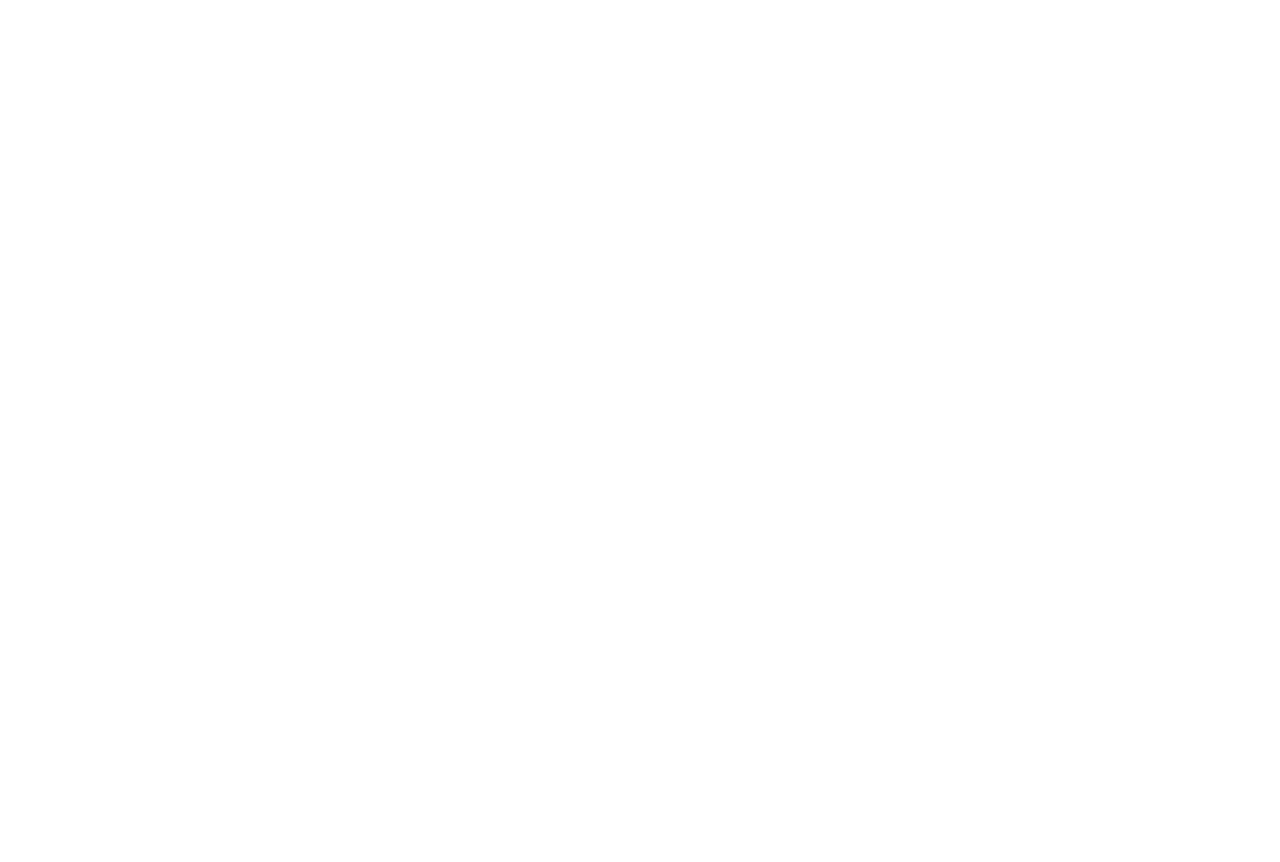
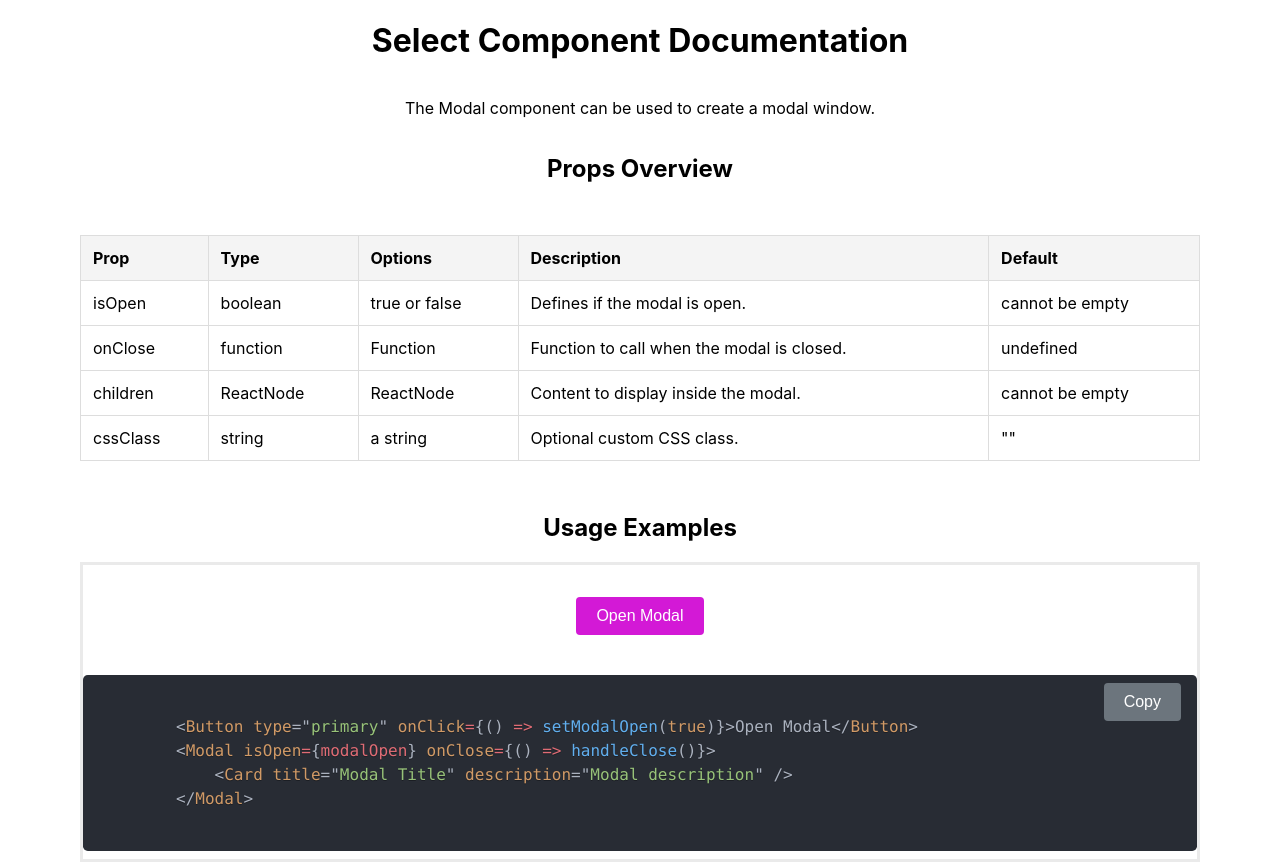
Before and after one commit to alxesv/B3_REACT_ADVANCED, a React (Create React App) app in the folder kenzaza/: page /modal in a window 1280 px wide. Before the commit this address had no page. Before the commit the page ends 800 px from the top, so only its background shows below. Built offline with nearby package versions, Linux system fonts and the light colour scheme.

Commit message:
Modal component

```diff
--- a/kenzaza/src/App.tsx
+++ b/kenzaza/src/App.tsx
@@ -12,6 +12,7 @@
 import CardPage from './pages/card/CardPage';
 import AlertPage from './pages/alert/AlertPage';
 import BreadcrumbPage from './pages/breadcrumb/BreadcrumbPage';
+import ModalPage from './pages/modal/ModalPage';
 
 function App() {
   return (
@@ -30,6 +31,7 @@
           <Route path='/card' element={<CardPage />} />
           <Route path='/alert' element={<AlertPage />} />
           <Route path='/breadcrumb' element={<BreadcrumbPage />} />
+          <Route path='/modal' element={<ModalPage />} />
         </Routes>
       </Router>
     </div>
--- /dev/null
+++ b/kenzaza/src/components/organisms/modal/Modal.tsx
@@ -0,0 +1,58 @@
+import exp from 'constants';
+import './modal.css';
+import React, { useEffect, useRef, useState } from 'react';
+import Button from '../../atoms/button/Button';
+
+type ModalProps = {
+    children: React.ReactNode;
+    onClose?: () => void;
+    isOpen: boolean;
+    cssClass?: string;
+};
+
+function Modal({ children, onClose, isOpen, cssClass='' }: ModalProps) {
+
+    const [modalOpen, setModalOpen] = useState(isOpen);
+    const modalRef = useRef<HTMLDivElement>(null);
+
+
+    const overlay = useRef(document.createElement('div'));
+    overlay.current.className = 'overlay';
+
+    overlay.current.onclick = (e) => {
+        e.preventDefault();
+        handleClose();
+    }
+
+    useEffect(() => {
+        setModalOpen(isOpen);
+        if (isOpen) {
+            document.body.appendChild(overlay.current as Node);
+        }
+    }, [isOpen]);
+
+    const handleClose = () => {
+        setModalOpen(false);
+        document.body.removeChild(overlay.current as Node);
+        if (onClose) {
+            onClose();
+        }
+    }
+
+    return (
+        <div className={`modal ${cssClass}`} style={{display: modalOpen ? 'block' : 'none'}} ref={modalRef}>
+            <div className='modal-content'>
+                <div className='modal-header'>
+                    <Button type='icon' cssClass='modal-close-button' onClick={handleClose}>
+                        <i className="fa fa-window-close"></i>
+                    </Button>
+                </div>
+                <div className='modal-body'>
+                    {children}
+                </div>
+            </div>
+        </div>
+    );
+}
+
+export default Modal;
--- /dev/null
+++ b/kenzaza/src/components/organisms/modal/modal.css
@@ -0,0 +1,36 @@
+.modal {
+    position: fixed;
+    top: 50%;
+    left: 50%;
+    transform: translate(-50%, -50%);
+    background-color: #fff;
+    padding: 20px;
+    border-radius: 5px;
+    z-index: 1001;
+    box-shadow: 0 0 10px 0 rgba(0, 0, 0, 0.1);
+}
+
+.overlay {
+    position: fixed;
+    top: 0;
+    left: 0;
+    width: 100%;
+    height: 100%;
+    background-color: rgba(0, 0, 0, 0.5);
+    z-index: 1000;
+}
+
+.modal-close-button {
+    cursor: pointer;
+    position: absolute;
+    top: 0;
+    right: 0;
+    padding: 0;
+    background: none;
+    border: 0;
+    -webkit-appearance: none;
+    -moz-appearance: none;
+    appearance: none;
+    color: #000000bd;
+    font-weight: 700;
+}
--- /dev/null
+++ b/kenzaza/src/pages/modal/ModalPage.tsx
@@ -0,0 +1,74 @@
+import React, { useState } from 'react';
+import Modal from '../../components/organisms/modal/Modal';
+import Button from '../../components/atoms/button/Button';
+import { Prism as SyntaxHighlighter } from 'react-syntax-highlighter'; // Import Prism for syntax highlighting
+import { oneDark } from 'react-syntax-highlighter/dist/esm/styles/prism'; // One Dark theme
+import { DataProp } from '../../interface/TableInterface';
+import { columnsProp } from '../../model/ColumnDemo';
+import Table from '../../components/organisms/table/Table';
+import Card from '../../components/molecules/card/Card';
+
+const SelectPage: React.FC = () => {
+  const [copySuccess, setCopySuccess] = useState('Copy');
+
+  const [modalOpen, setModalOpen] = useState(false);
+
+  const DataProp: DataProp[] = [
+    { prop: 'isOpen', options: 'true or false', description: 'Defines if the modal is open.', default: 'cannot be empty', type: 'boolean' },
+    { prop: 'onClose', options: 'Function', description: 'Function to call when the modal is closed.', default: 'undefined', type: 'function' },
+    { prop: 'children', options: 'ReactNode', description: 'Content to display inside the modal.', default: 'cannot be empty', type: 'ReactNode' },
+    { prop: 'cssClass', options: 'a string', description: 'Optional custom CSS class.', default: '""', type: 'string' },
+  ];
+
+  const handleClose = () => {
+    setModalOpen(false);
+    setTimeout(() => alert("Modal closed!"), 50);
+    }
+
+
+  const codeString = `
+        <Button type="primary" onClick={() => setModalOpen(true)}>Open Modal</Button>
+        <Modal isOpen={modalOpen} onClose={() => handleClose()}>
+            <Card title="Modal Title" description="Modal description" />
+        </Modal>
+  `;
+
+  const copyToClipboard = () => {
+      navigator.clipboard.writeText(codeString)
+          .then(() => setCopySuccess('Copied!'))
+          .catch(err => console.error('Failed to copy text: ', err));
+      setTimeout(() => setCopySuccess('Copy'), 3000);
+  };
+
+  return (
+      <div className='page-container'>
+          <h1>Select Component Documentation</h1>
+          <p>The Modal component can be used to create a modal window.</p>
+          <h2>Props Overview</h2>
+            <Table
+                columns={columnsProp}
+                data={DataProp}
+                type='secondary'
+            />
+
+          <h2>Usage Examples</h2>
+          <div className='example-code-block'>
+              <div className='example-block justify-around'>
+                <Button type="primary" onClick={() => setModalOpen(true)}>Open Modal</Button>
+                <Modal isOpen={modalOpen} onClose={() => handleClose()}>
+                    <Card title="Modal Title" description="Modal description" />
+                </Modal>
+              </div>
+
+              <div className='example-code'>
+                  <Button type="secondary" cssClass='copy-button' onClick={copyToClipboard}>{copySuccess}</Button>
+                  <SyntaxHighlighter language="tsx" style={oneDark}>
+                      {codeString}
+                  </SyntaxHighlighter>
+              </div>
+          </div>
+      </div>
+  );
+};
+
+export default SelectPage;
```
Also changed, not shown: 1 other file (tests, documents, lock files or other folders).
